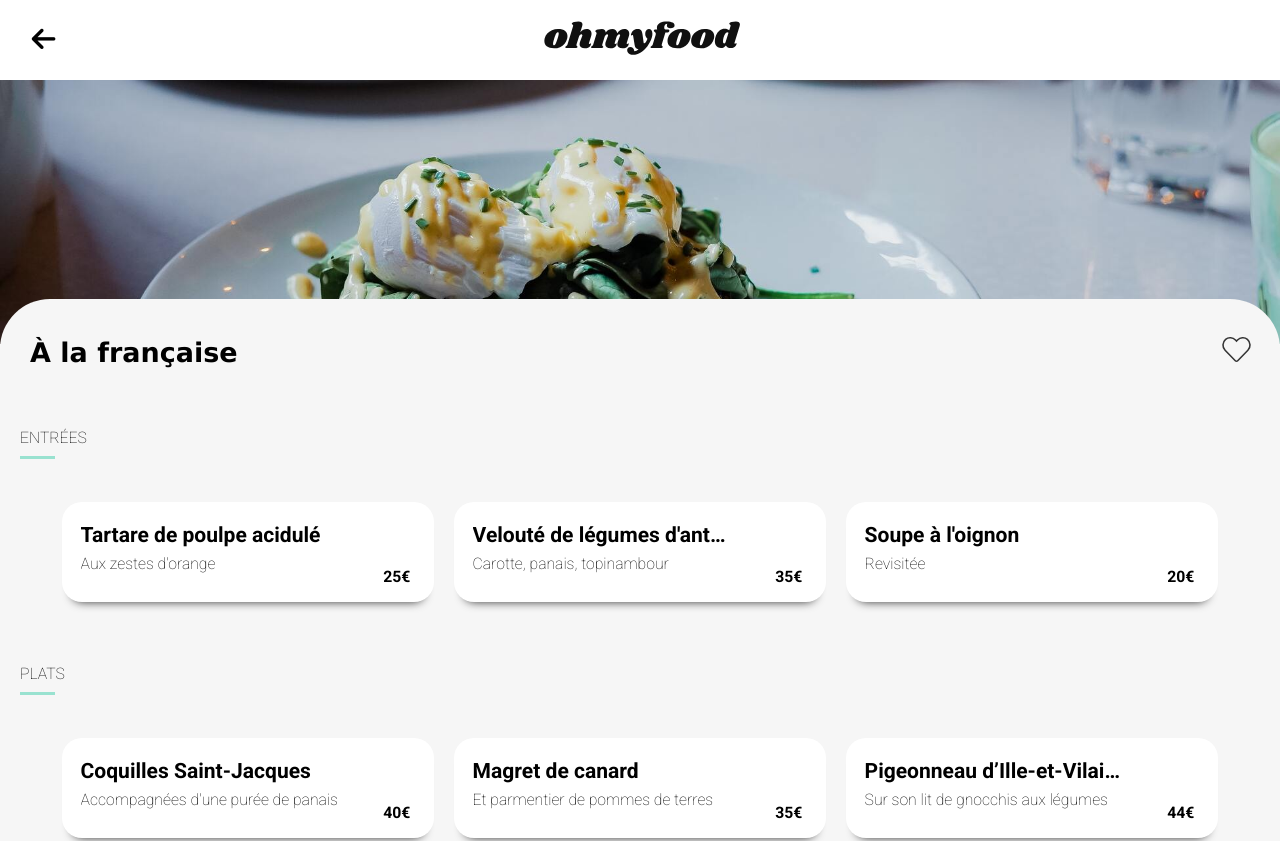
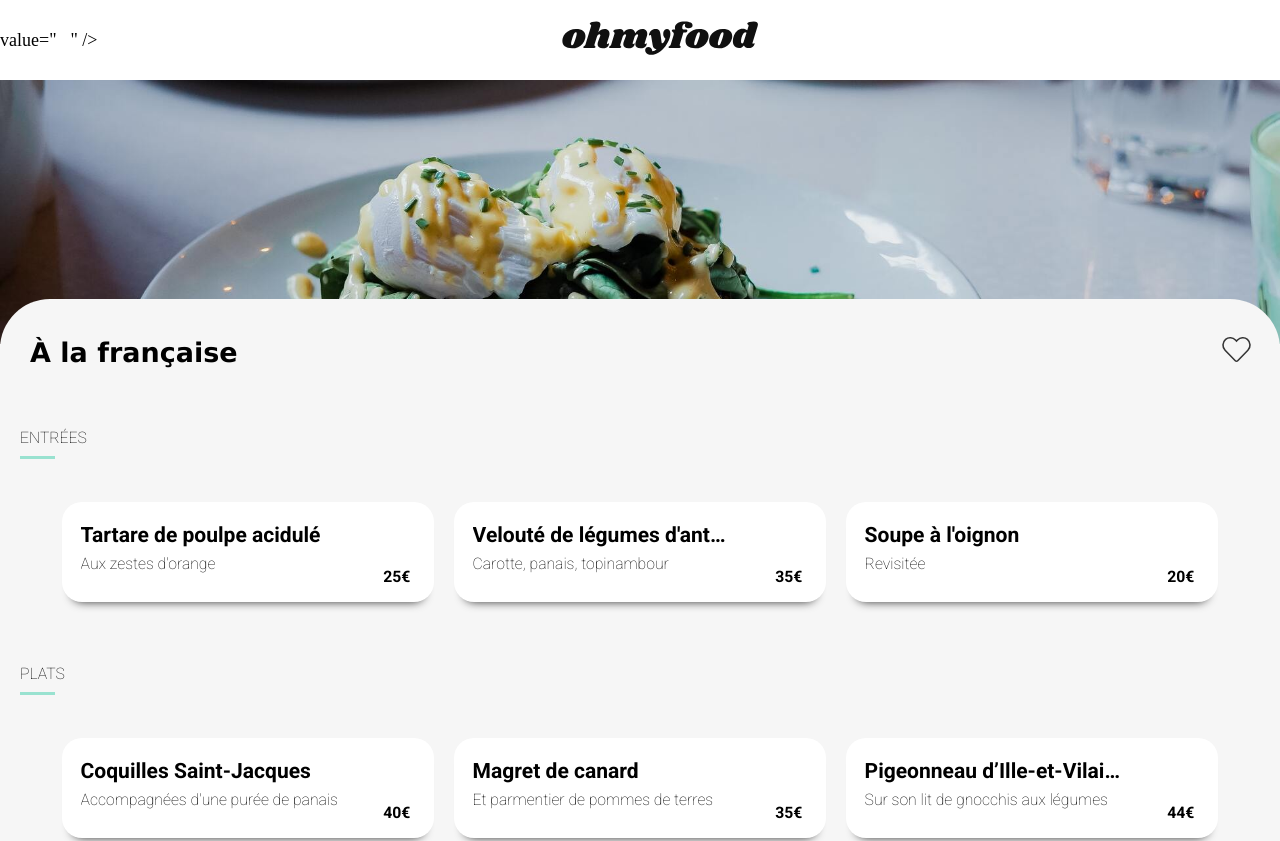
Before and after one commit to Gislhaine/Gislhaine.github.io, a website: page Pages/AlaFrançaise.html in a window 1280 px wide. Shown: the top 841 px of the page. Drawn offline with Linux system fonts and the light colour scheme; a web font is replaced by a local one.

Commit message:
modified index html

```diff
--- a/Pages/AlaFrançaise.html
+++ b/Pages/AlaFrançaise.html
@@ -19,7 +19,7 @@
     <div class="loader__background"></div>
     <nav>
         <div class="header header--restaurant flex flex__centrage-vertical">
-            <input type="button" class="bouton-precedent cursor" onclick="javascript:history.back(-1);" value="&#xf060;" />
+            value="&#xf060;" />
             <a href="/index.html">
                 <img src="../images/logo/ohmyfood@2x.svg" alt="logo-ohmyfood">
             </a>
```
Also changed, not shown: Pages/DélicedesSens.html (+1 -1 lines), Pages/NoteEnchantée.html (+1 -1 lines), Pages/PaletteduGoût.html (+1 -1 lines).
